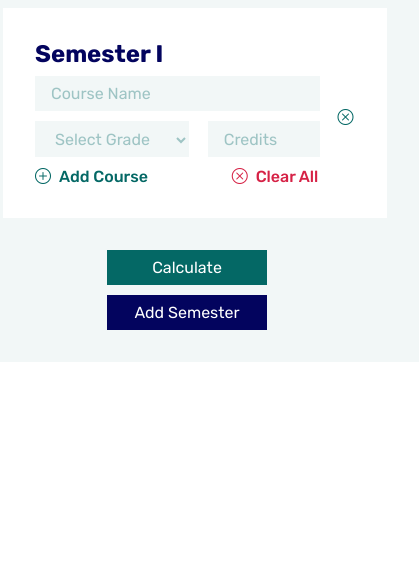
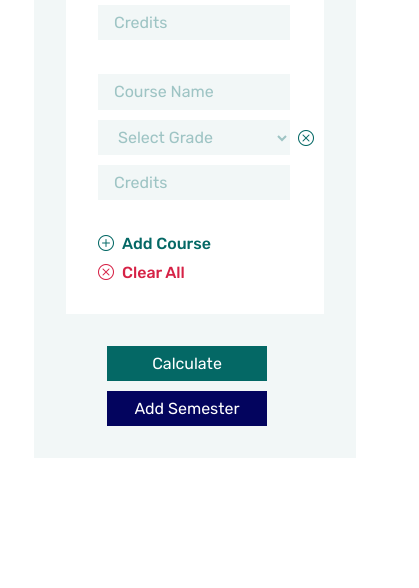
Before and after one commit to neicore/gpa-calculator, a plain HTML site: page index.html in a window 390 px wide. Shown: the part 288-876 px from the top of the page, 419 px wide, since content can reach past the window. Before the commit the page ends 844 px from the top, so only its background shows below. Drawn offline with nearby package versions, Linux system fonts and the light colour scheme.

Commit message:
Finaly! Responsiveness

```diff
--- a/index.html
+++ b/index.html
@@ -52,6 +52,30 @@
 
                     <button class="delete-course course-row-item-four"><i class="bi bi-x-circle"></i></button>
                 </div>
+                <div class="course-row">
+                    <input type="text" class="course-name course-row-item-one" placeholder="Course Name">
+
+                    <select class="grade course-row-item-two" required>
+                        <option disabled selected value="">Select Grade</option>
+                        <option value="4.0">A+</option>
+                        <option value="4.0">A</option>
+                        <option value="3.7">A&#8722;</option>
+                        <option value="3.3">B+</option>
+                        <option value="3.0">B</option>
+                        <option value="2.7">B&#8722;</option>
+                        <option value="2.3">C+</option>
+                        <option value="2.0">C</option>
+                        <option value="1.7">C&#8722;</option>
+                        <option value="1.3">D+</option>
+                        <option value="1.0">D</option>
+                        <option value="0.7">D&#8722;</option>
+                        <option value="0.0">F&#8722;</option>
+                    </select>
+
+                    <input type="number" class="credits course-row-item-three" placeholder="Credits">
+
+                    <button class="delete-course course-row-item-four"><i class="bi bi-x-circle"></i></button>
+                </div>
             </div>
 
             <div class="semester-actions">
--- a/style/style.scss
+++ b/style/style.scss
@@ -16,16 +16,13 @@ $button-padding: 0.5rem 1.5rem;
 body {
     height: 100vh;
     width: 100vw;
-    display: flex;
-    align-items: center;
-    justify-content: center;
 }
 
 .calculator {
     background-color: $primary-color-100;
-    // width: fit-content;
+    width: fit-content;
+    margin: 2rem auto;
     padding: 2rem;
-    // margin: 0 2rem;
 
     &-title {
         color: $dark-blue;
@@ -53,11 +50,6 @@ body {
                 grid-template-rows: [rows-start] auto [rows-one] auto [rows-end];
                 column-gap: 1rem;
                 row-gap: .5rem;
-                margin-bottom: 1rem;
-
-                &:last-child {
-                    margin-bottom: 0;
-                }
             }
 
             .course-name {
@@ -204,26 +196,35 @@ body {
 @media (max-width: 768px) {
     .calculator {
         .semester {
+            padding-right: .7rem;
+
             &-content {
                 .course-row {
+                    display: grid;
+                    grid-template-columns: [cols-start] auto [cols-one] auto [cols-two] auto [cols-end];
+                    grid-template-rows: [rows-start] auto [rows-one] auto [rows-end];
+                    column-gap: .7rem;
+                    row-gap: .5rem;
+                    margin-bottom: $margin-bottom;
+
                     &-item-one {
-                        grid-column: cols-start/cols-three;
+                        grid-column: cols-start/cols-two;
                         width: auto;
                     }
 
                     &-item-two {
-                        grid-column: cols-start/cols-two;
+                        grid-column: cols-start/cols-one;
                         grid-row: rows-one/rows-end;
                     }
 
                     &-item-three {
-                        grid-column: cols-two/cols-three;
+                        grid-column: cols-one/cols-two;
                         grid-row: rows-one/rows-end;
                         justify-self: end;
                     }
 
                     &-item-four {
-                        grid-column: cols-three/cols-end;
+                        grid-column: cols-two/cols-end;
                         grid-row: rows-start/rows-end;
                         width: auto;
                     }
@@ -238,8 +239,60 @@ body {
                 }
             }
         }
+    }
+}
 
-        &-actions{
+@media (max-width: 480px) {
+    .calculator {
+        .semester {
+            padding-right: 1rem;
+
+            &-content {
+                .course-row {
+                    display: grid;
+                    grid-template-columns: [cols-start] 12rem [cols-one] 10px [cols-end];
+                    grid-template-rows: [rows-start] 1fr [rows-one] 1fr [rows-two] 1fr [rows-end];
+                    column-gap: .5rem;
+                    row-gap: .5rem;
+
+                    &-item-one {
+                        grid-column: cols-start/cols-one;
+                        grid-row: rows-start/rows-one;
+                    }
+
+                    &-item-two {
+                        grid-column: cols-start/cols-one;
+                        grid-row: rows-one/rows-two;
+                    }
+
+                    &-item-three {
+                        grid-column: cols-start/cols-one;
+                        grid-row: rows-two/rows-end;
+                        justify-self: stretch;
+                        width: auto;
+                    }
+
+                    &-item-four {
+                        grid-column: cols-one/cols-end;
+                        grid-row: rows-start/rows-end;
+                    }
+
+                }
+            }
+
+            &-actions {
+                flex-direction: column;
+                margin: 0;
+                margin-top: $margin-bottom;
+
+                .clear-all {
+                    margin-top: 10px;
+                    justify-content: start;
+                }
+            }
+        }
+
+        &-actions {
             flex-direction: column;
 
             .add-semester {
```
Also changed, not shown: style/css/style.css, 1 other file.
